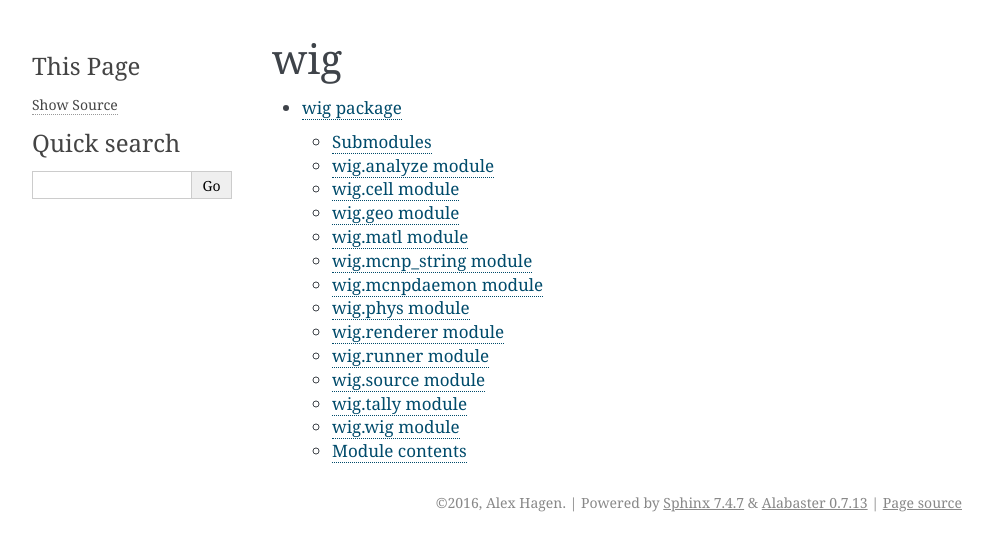
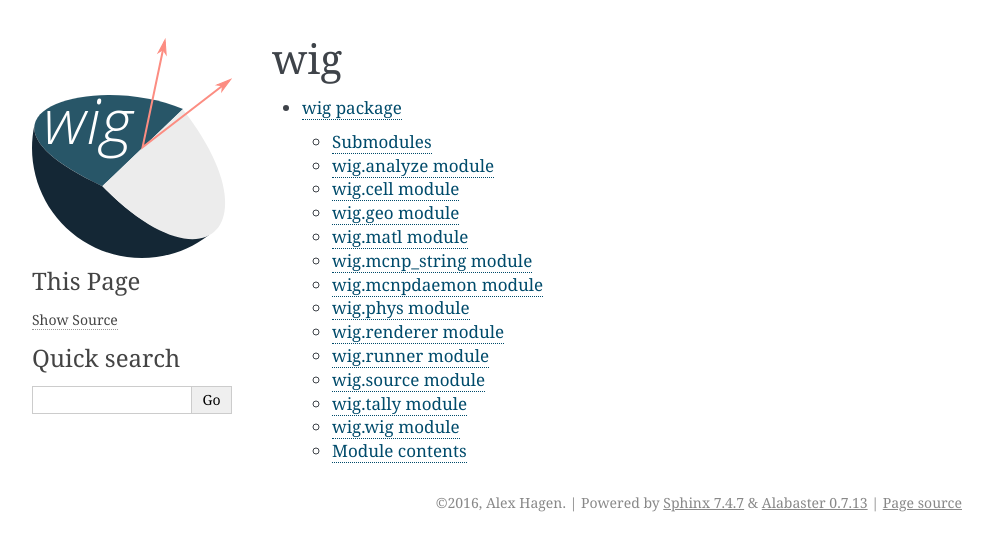
Before and after one commit to alexhagen/wig, a Sphinx documentation site: the page built from docs/modules.rst, in a window 1280 px wide. Shown: the top 551 px of the page, without its empty margins (148-1140 px from the left). Built offline with Sphinx 7.4.7, drawn with Linux system fonts in a browser that asks for light colours.

Commit message:
added the logo

```diff
--- a/docs/conf.py
+++ b/docs/conf.py
@@ -138,7 +138,7 @@ html_theme = 'alabaster'
 
 # The name of an image file (relative to this directory) to place at the top
 # of the sidebar.
-#html_logo = None
+html_logo = '_static/wig.svg'
 
 # The name of an image file (relative to this directory) to use as a favicon of
 # the docs.  This file should be a Windows icon file (.ico) being 16x16 or 32x32
```
Also changed, not shown: docs/_static/wig.svg (added).
